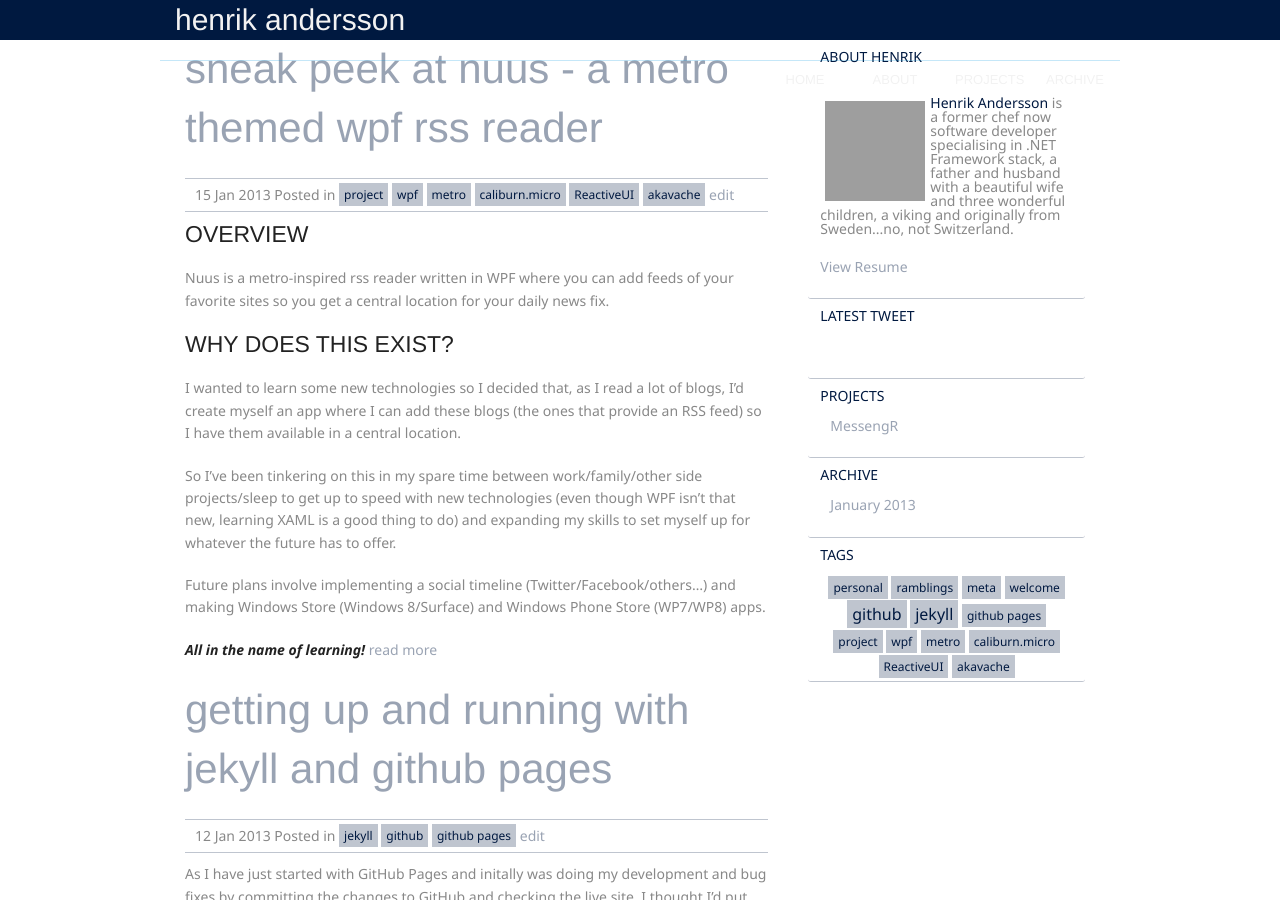
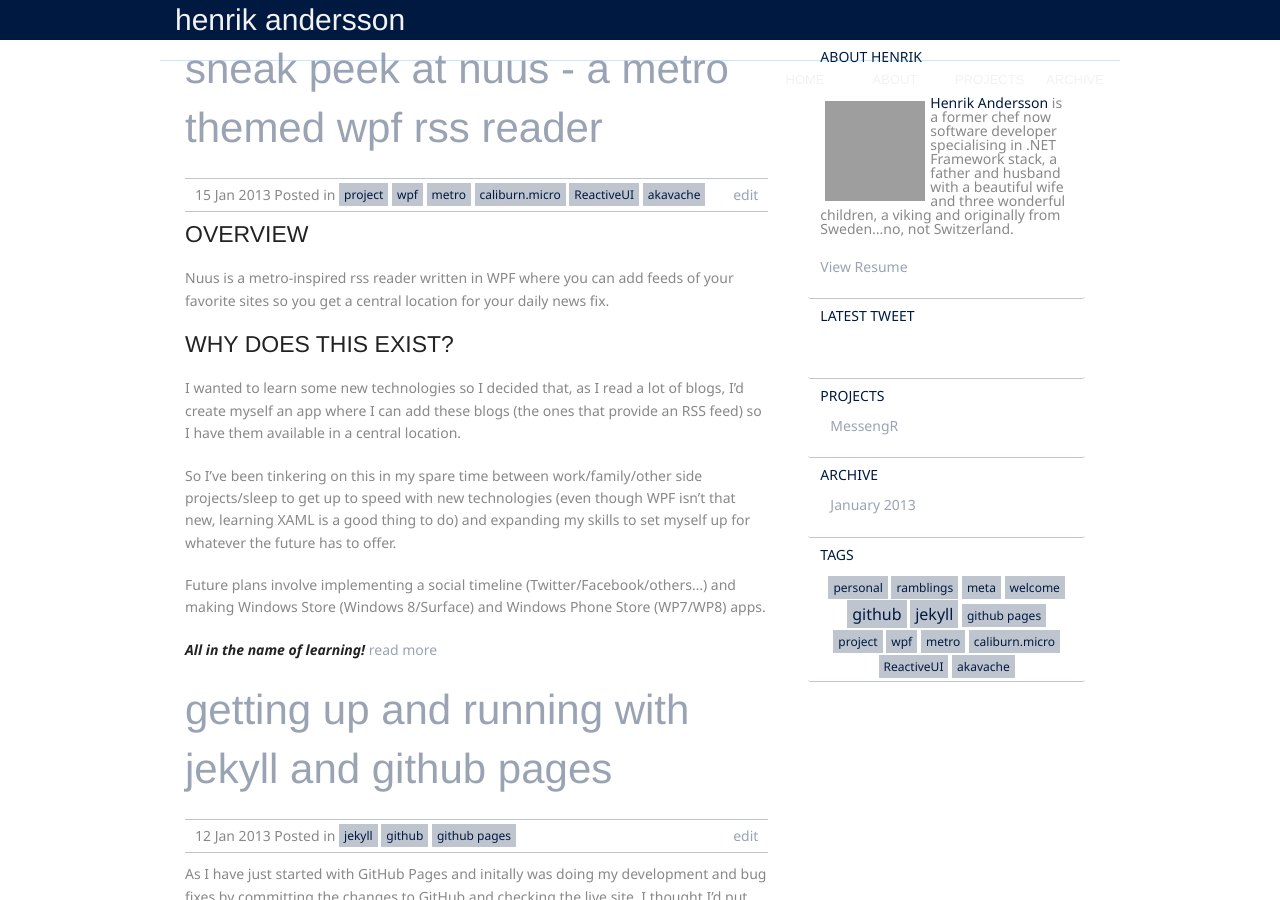
Before and after one commit to hnrkndrssn/hnrkndrssn.github.io, a Jekyll site: the page built from index.html, in a window 1280 px wide and 900 px high. Built offline with Jekyll 4.4.1, drawn with Linux system fonts in a browser that asks for light colours; Markdown is read by kramdown in place of the engine named in the settings; the list of posts is cut into pages by our own code; grey boxes are pictures that could not be loaded.

Commit message:
Position edit link

```diff
--- a/index.html
+++ b/index.html
@@ -15,7 +15,7 @@ title: henrikandersson.org
         {% else %}
           {% assign path = page.path %}
         {% endif %}
-        <a href="{{ site.github_repo_url }}edit/gh-pages/{{ path }}">edit</a>
+        <a href="{{ site.github_repo_url }}edit/gh-pages/{{ path }}" target="_blank" style="float: right;">edit</a>
     </p>
 </div>
 {{ post.content | split: '<!--break-->' | first }}
```
